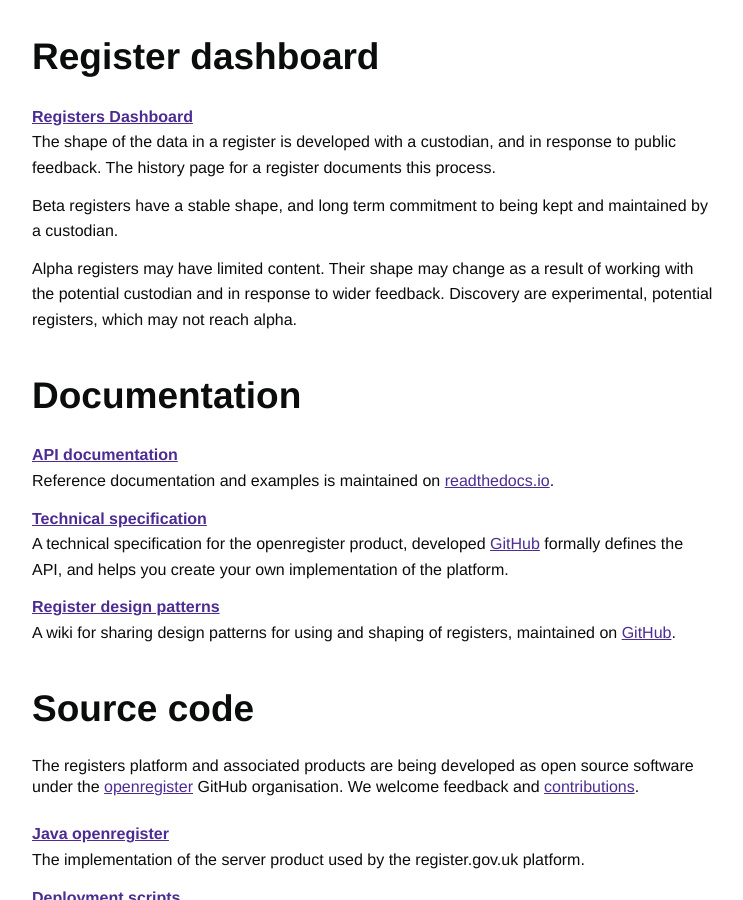
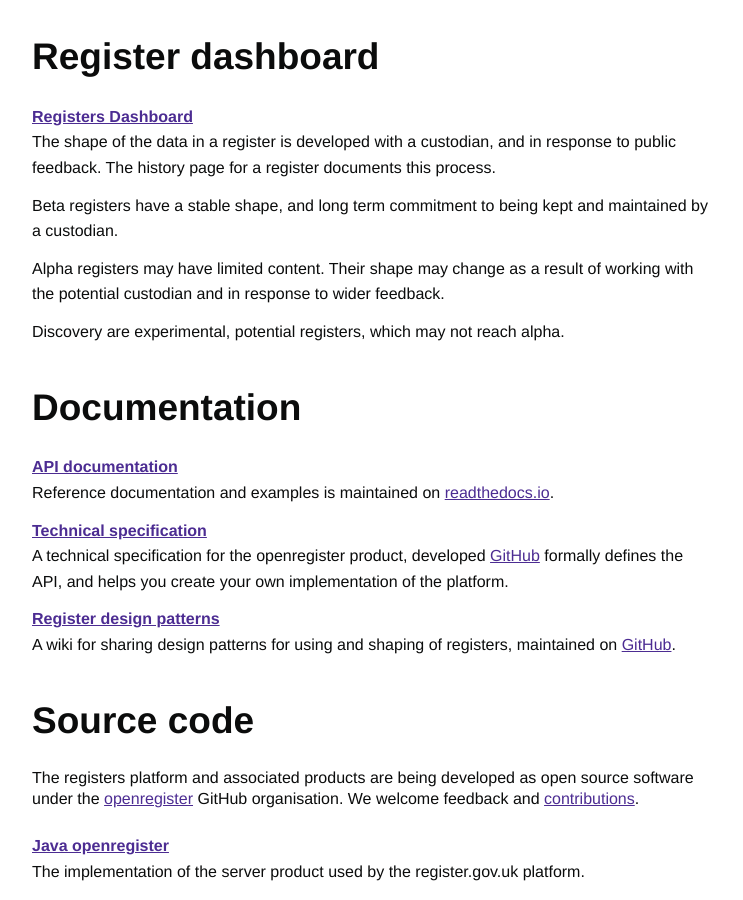
Before and after one commit to openregister/www.openregister.org, a Jekyll site: the page built from index.md, in a window 1280 px wide and 900 px high, scrolled down 720 px. Shown: the whole window, without its empty margins (111-854 px from the left). Built offline with Jekyll 4.4.1, drawn with Linux system fonts in a browser that asks for light colours; some of the changed lines change nothing that is shown.

Commit message:
Markdown tweak

```diff
--- a/index.md
+++ b/index.md
@@ -9,27 +9,20 @@
   - /composition-of-registers
   - /how-registers-work
   - /list_of_registers
-underscore_: bug
 ---
 
 Registers are described by [Government Transformation Strategy 2017 to 2020](https://www.gov.uk/government/publications/government-transformation-strategy-2017-to-2020) as
 “a national data infrastructure of registers (authoritative lists that are held once across government)”. The [better use of data](https://www.gov.uk/government/publications/government-transformation-strategy-2017-to-2020/government-transformation-strategy-better-use-of-data) section of the strategy cites [a list of potential data registers](https://www.gov.uk/government/publications/government-transformation-strategy-2017-to-2020/government-transformation-strategy-appendix-list-of-potential-data-registers).
 
 ## Guidance
-
-Official <a href="https://www.gov.uk/government/collections/registers-guidance">guidance on registers</a> is published on <a href="https://www.gov.uk">GOV.UK</a>.
-
-
+<p>Official <a href="https://www.gov.uk/government/collections/registers-guidance">guidance on registers</a> is published on <a href="https://www.gov.uk">GOV.UK</a>.</p>
 <dl>
 <dt><a href="https://www.gov.uk/government/publications/registers/registers">An introduction to registers</a></dt>
 <dd>Find out more about how registers work and how they can benefit government service teams.</dd>
-
 <dt><a href="https://www.gov.uk/guidance/creating-a-register">Creating a register</a></dt>
 <dd>How you can work with Government Digital Service (GDS) to create a register.</dd>
-
 <dt><a href="https://www.gov.uk/guidance/registers-becoming-a-custodian">Becoming a custodian</a></dt>
 <dd>Find out how to become the custodian of a register and what the role involves.</dd>
-
 <dt><a href="https://www.gov.uk/guidance/using-registers-to-build-a-service">Using registers to build a service</a></dt>
 <dd>How government service teams can use registers to build digital services.</dd>
 </dl>
@@ -40,8 +33,8 @@
 <dt><a href="https://registers.cloudapps.digital/registers">Registers Dashboard</a></dt>
 <dd>The shape of the data in a register is developed with a custodian, and in response to public feedback. The history page for a register documents this process.</dd>
 <dd>Beta registers have a stable shape, and long term commitment to being kept and maintained by a custodian.</dd>
-<dd>Alpha registers may have limited content. Their shape may change as a result of working with the potential custodian and in response to wider feedback.
-Discovery are experimental, potential registers, which may not reach alpha.</dd>
+<dd>Alpha registers may have limited content. Their shape may change as a result of working with the potential custodian and in response to wider feedback.</dd>
+<dd>Discovery are experimental, potential registers, which may not reach alpha.</dd>
 </dl>
 
 ## Documentation
@@ -56,7 +49,6 @@
 </dl>
 
 ## Source code
-
 <p>The registers platform and associated products are being developed as open source software under the <a href="https://github.com/openregister">openregister</a> GitHub organisation.
 We welcome feedback and <a href="https://github.com/alphagov/styleguides/blob/master/pull-requests.md">contributions</a>.</p>
 <dl>
@@ -72,7 +64,6 @@
 
 
 ## Custodian blog posts
-
 <dl>
 <dt>Tony Worron, Foreign and Commonwealth Office</dt>
 <dd>
@@ -97,7 +88,6 @@
 </dl>
 
 ## Team and other blog posts
-
 <p>The team regularly write about the users of registers and their needs on the
 <a href="https://gds.blog.gov.uk">GDS</a>,
 <a href="https://data.blog.gov.uk">Government data</a>,
@@ -145,14 +135,12 @@
 
 
 ## Demos
-
 <dl>
 <dt><a href="https://openregister-school-demo.herokuapp.com/">School finder</a></dt>
 <dd>A <a href="https://github.com/openregister/school-demo">Ruby on Rails application</a> to demonstrate the alpha school registers.</dd>
 <dt><a href="http://openregister-food-ratings-demo.herokuapp.com/">Food premises ratings</a></dt>
 <dd>A prototype <a href="https://github.com/openregister/food-ratings-demo">Python/Flask application</a> used during the discovery of potential food premises and ratings registers.</dd>
 </dl>
-
 
 ## Presentations
 <dl>
```
